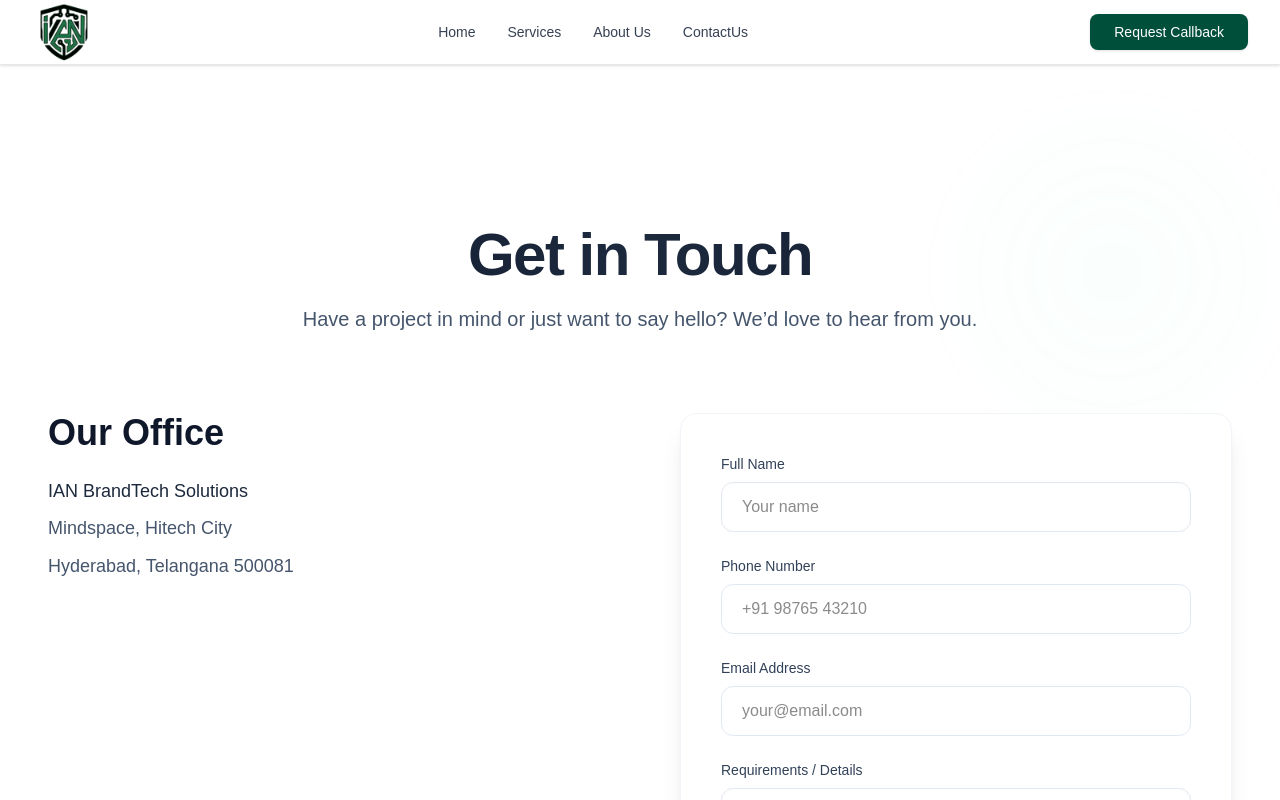
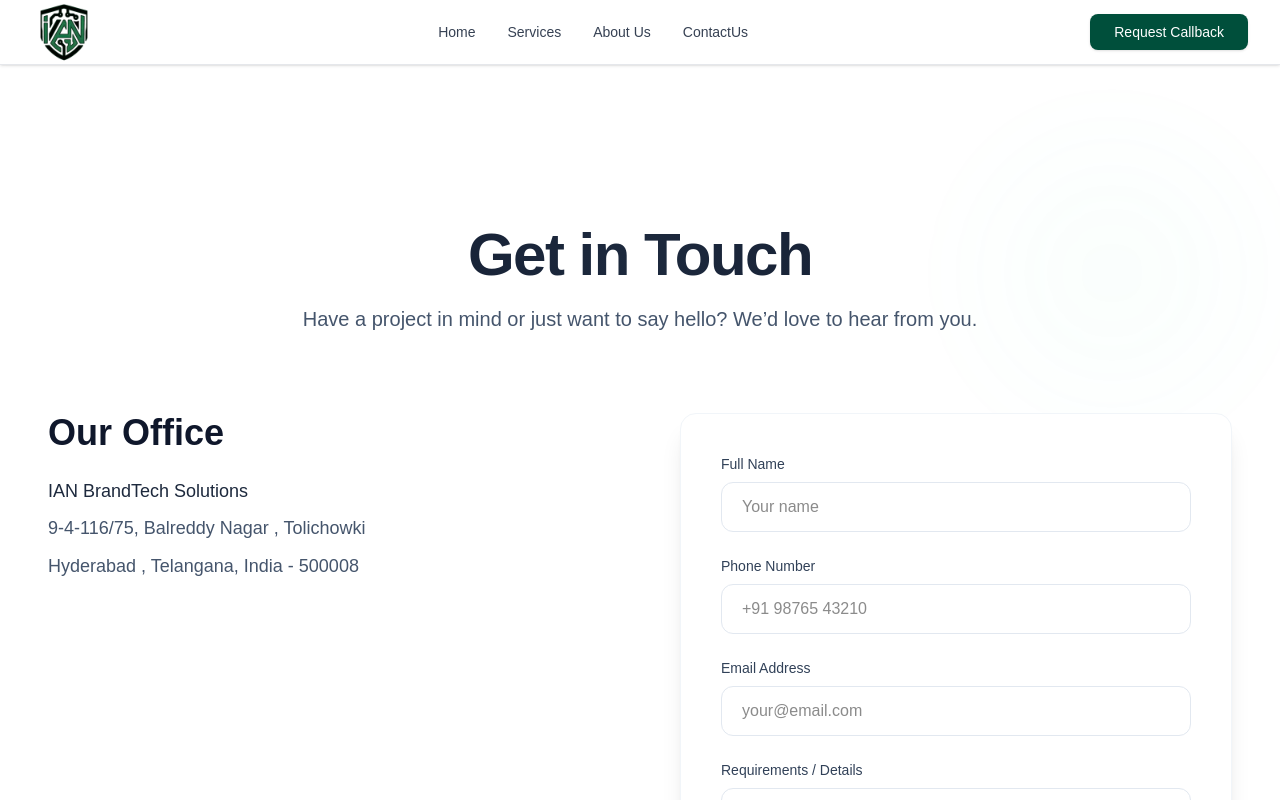
Before and after one commit to mickey-panda/ian-brandtech-main-ui, a Next.js app: page /contact in a window 1280 px wide. Shown: the top 800 px of the page. Built offline with nearby package versions, Linux system fonts and the light colour scheme.

Commit message:
updated address

```diff
--- a/components/ContactUsComponent.tsx
+++ b/components/ContactUsComponent.tsx
@@ -84,8 +84,8 @@ export default function ContactUsComponent() {
 
             <div className="text-lg text-slate-600 leading-relaxed font-light space-y-2">
               <p className="font-medium text-slate-800">IAN BrandTech Solutions</p>
-              <p>Mindspace, Hitech City</p>
-              <p>Hyderabad, Telangana 500081</p>
+              <p>9-4-116/75, Balreddy Nagar , Tolichowki</p>
+              <p>Hyderabad , Telangana, India - 500008</p>
             </div>
           </motion.div>
 
```
